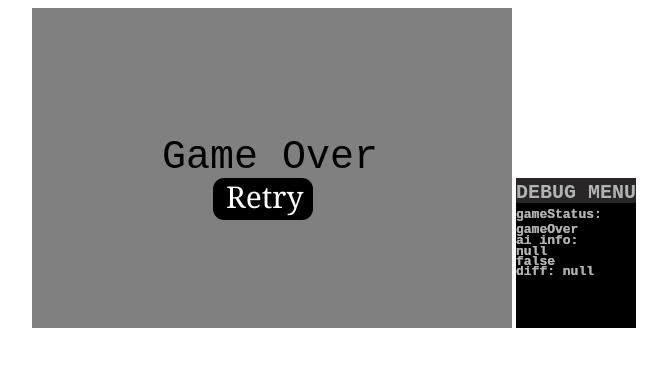
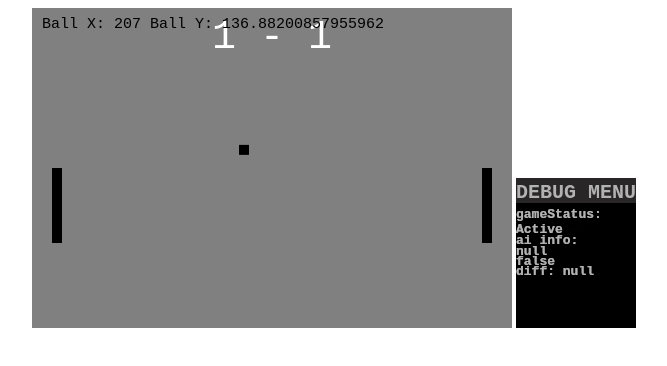
Before and after one commit to parknich/JS-Pong, a plain HTML site: page index.html in a window 1280 px wide. Both pictures are taken after a click on the element 578 px from the left and 168 px from the top of the page. Shown: the whole page, without its empty margins (306-973 px from the left). Drawn offline with Linux system fonts and the light colour scheme.

Commit message:
Add score counter and developer debug menu

```diff
--- a/index.html
+++ b/index.html
@@ -25,6 +25,8 @@
     let keyDown = null;
     let gameStatus = "mainmenu";
     let isGameOver = false;
+    let P1Score = 0
+    let P2Score = 0
     const newDiv = document.createElement("div");
     let mouseX = null;
     let mouseY = null;
@@ -54,6 +56,47 @@
 
     function enableScroll() {
       document.body.classList.remove("stop-scrolling");
+    }
+    function randomStart() {
+      let randomDir2 = Math.floor(Math.random() * 4);
+      x = canvas.width/2
+      y = canvas.height/2
+      switch (randomDir2) {
+          case 0:
+            console.log("0");
+            basedy = 3;
+            basedx = 3;
+            dx = dx;
+            dy = basedy * Math.random() - basedy;
+            break;
+          case 1:
+            console.log("1");
+            basedy - 3;
+            basedx = -3;
+            dx = -dx;
+            dy = basedy * Math.random() - basedy;
+            break;
+          case 2:
+            console.log("2");
+            basedy = 3;
+            basedx = -3;
+            dx = -dx;
+            dy = basedy * Math.random();
+            break;
+          case 3:
+            console.log("3");
+            basedy = -3;
+            basedx = 3;
+            dx = dx;
+            dy = basedy * Math.random();
+        }
+        paddle1Y = canvas.height/2
+        paddle2Y = canvas.height/2
+        if (aiTrue == true) {
+          gameStatus = "AIActive";
+        } else {
+          gameStatus = "Active";
+        }
     }
     //draw
     function drawBall() {
@@ -94,10 +137,16 @@
       if (y + dy > canvas.height - 10 || y + dy < 0) {
         dy = -dy;
       }
-      if (x + dx > canvas.width - 10 || x + dx < 0) {
-        gameStatus = "gameOver";
+      drawBall();
+    }
+    function scoreSystem() {
+      if (x + dx < 0) {
+        P2Score = P2Score + 1
+        randomStart()
+      } else if (x + dx > canvas.width - 10 ) {
+        P1Score = P1Score + 1
+        randomStart()
       }
-      drawBall();
     }
     function paddleCollision() {
       let randomDir = Math.floor(Math.random() * 2);
@@ -165,7 +214,7 @@
         ctx.beginPath();
         ctx.fillStyle = "white";
         ctx.font = "50px Garamond";
-        ctx.fillText("Main Menu", 115, 120);
+        ctx.fillText("Main Menu", 120, 120);
         ctx.font = "60px Georgia";
         ctx.fillText("Park's JS-Pong", 35, 70);
         ctx.closePath();
@@ -227,6 +276,7 @@
         ctx.fill(buttonRetry);
       }
     }
+
     function AIPlayer() {
       if (gameStatus == "AIActive") {
         if (y > paddle2Y + 70 || y < paddle2Y) {
@@ -307,44 +357,7 @@
         gameStatus == "gameOver"
       ) {
         console.log("buttonRetry clicked");
-        let randomStart = Math.floor(Math.random() * 4);
-        x = canvas.width / 2;
-        y = canvas.height / 2;
-        paddle2Y = canvas.height / 2;
-        switch (randomStart) {
-          case 0:
-            console.log("0");
-            basedy = 3;
-            basedx = 3;
-            dx = dx;
-            dy = basedy * Math.random() - basedy;
-            break;
-          case 1:
-            console.log("1");
-            basedy - 3;
-            basedx = -3;
-            dx = -dx;
-            dy = basedy * Math.random() - basedy;
-            break;
-          case 2:
-            console.log("2");
-            basedy = 3;
-            basedx = -3;
-            dx = -dx;
-            dy = basedy * Math.random();
-            break;
-          case 3:
-            console.log("3");
-            basedy = -3;
-            basedx = 3;
-            dx = dx;
-            dy = basedy * Math.random();
-        }
-        if (aiTrue == true) {
-          gameStatus = "AIActive";
-        } else {
-          gameStatus = "Active";
-        }
+        randomStart();
       } else if (
         ctx.isPointInPath(buttonAI, offsetX, offsetY) &&
         gameStatus == "mainmenu"
@@ -412,6 +425,15 @@
 
       console.log(`gameStatus: ${gameStatus}`);
     }
+    function pongUI() {
+      ctx.beginPath();
+      ctx.fillStyle = "white"
+      ctx.font = "40px Courier New"
+      if (gameStatus == "Active" || gameStatus == "AIActive") {
+        ctx.fillText(`${P1Score} - ${P2Score}`, 180, 40)
+      }
+      ctx.closePath();
+    }
     document.addEventListener("mousemove", (event) => {
       getCursorPosition(canvas, event);
     });
@@ -424,6 +446,8 @@
         drawPaddle2();
         paddleCollision();
         paddleMovement();
+        pongUI();
+        scoreSystem();
       }
       if (gameStatus == "AIActive") {
         AIPlayer();
@@ -432,6 +456,7 @@
       if (debug == true) {
         devdebugMenu()
       }
+
       window.requestAnimationFrame(Game);
     }
     //----end define functions----
```
